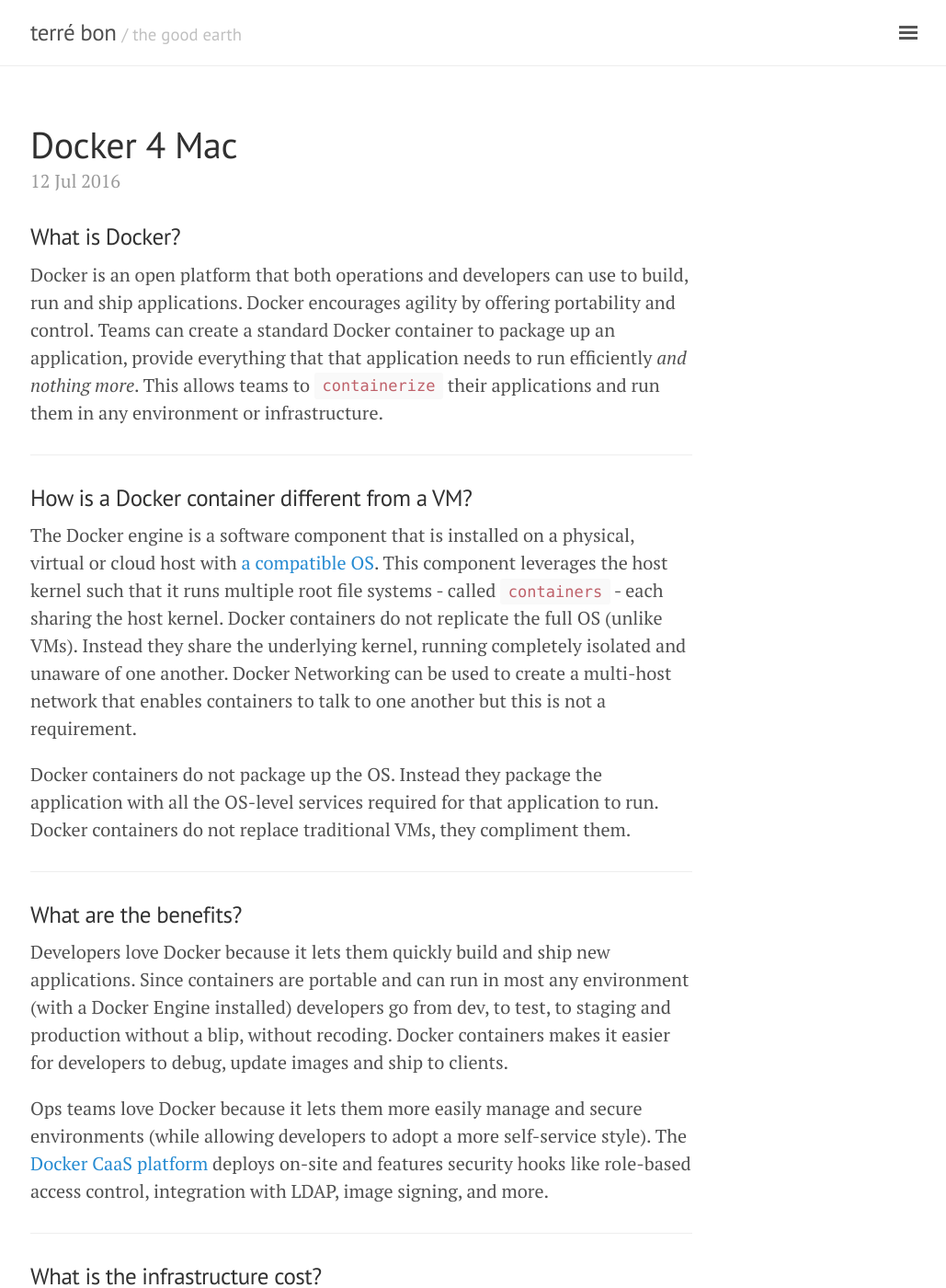
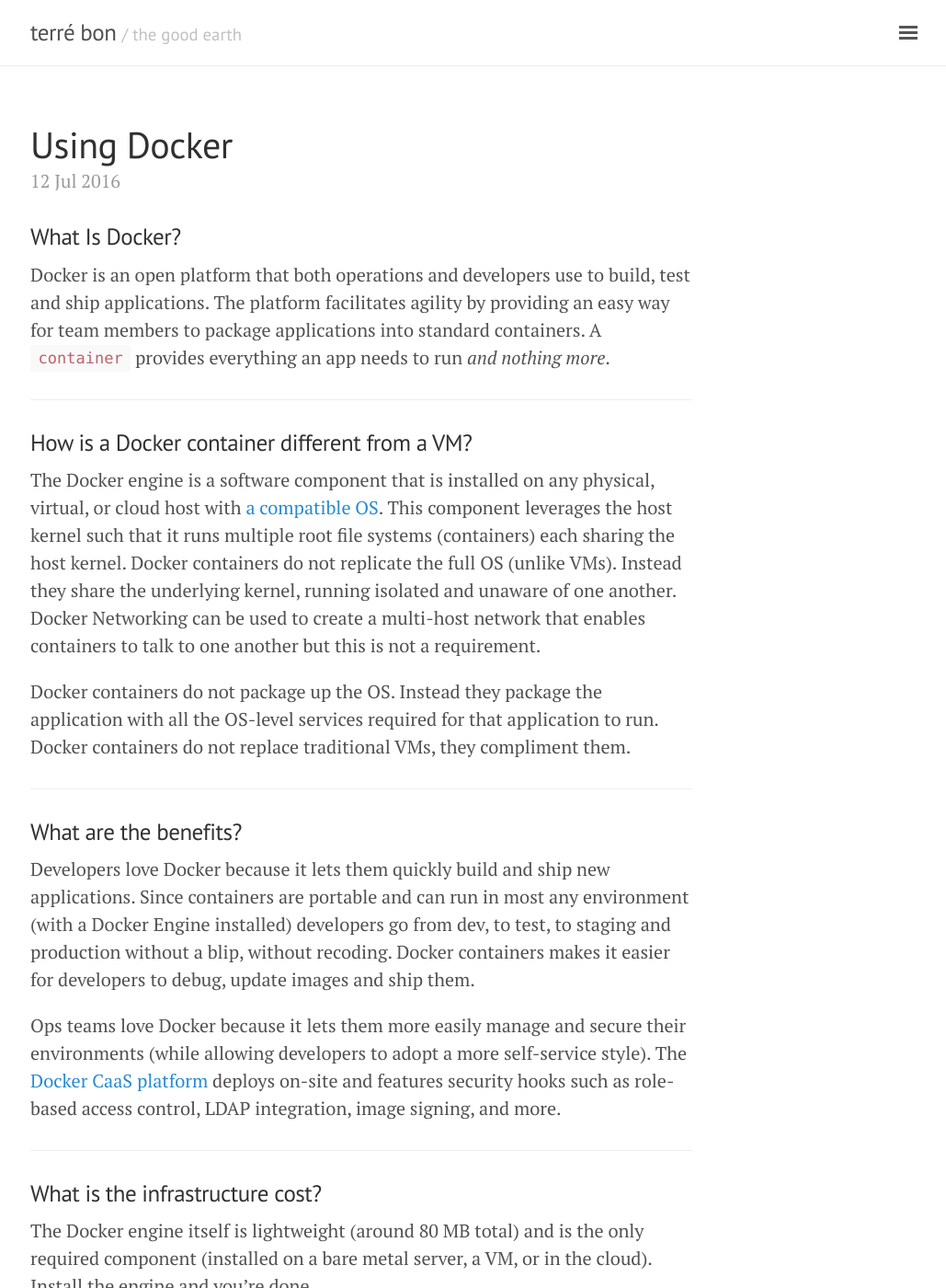
Before and after one commit to geraldmc/geraldmc.github.io, a Jekyll site: the page built from _posts/2016-07-12-docker-mac.md, in a window 1280 px wide and 1400 px high. Shown: the whole window at 92% size, without its empty margins (247-1276 px from the left). Built offline with Jekyll 4.4.1, drawn with Linux system fonts in a browser that asks for light colours; some of the changed text lies outside the part shown.

Commit message:
cleans up my grammar

```diff
--- a/_posts/2016-07-12-docker-mac.md
+++ b/_posts/2016-07-12-docker-mac.md
@@ -1,20 +1,20 @@
 ---
 layout: post
-title: Docker 4 Mac
+title: Using Docker
 #published: false
 #tags: ['docker', 'data engineering']
 
 ---
 
-### What is Docker?
+### What Is Docker?
 
-Docker is an open platform that both operations and developers can use to build, run and ship  applications. Docker encourages agility by offering portability and control. Teams can create a standard Docker container to package up an application, provide everything that that application needs to run efficiently *and nothing more*. This allows teams to `containerize` their applications and run them in any environment or infrastructure.
+Docker is an open platform that both operations and developers use to build, test and ship applications. The platform facilitates agility by providing an easy way for team members to package applications into standard containers. A `container` provides everything an app needs to run *and nothing more*.
 
 ---
 
 ### How is a Docker container different from a VM?
 
-The Docker engine is a software component that is installed on a physical, virtual or cloud host with [a compatible OS](http://linuxbsdos.com/2015/04/04/6-operating-systems-designed-just-for-docker-and-other-container-runtimes/). This component leverages the host kernel such that it runs multiple root file systems - called `containers` - each sharing the host kernel. Docker containers do not replicate the full OS (unlike VMs). Instead they share the underlying kernel, running completely isolated and unaware of one another. Docker Networking can be used to create a multi-host network that enables containers to talk to one another but this is not a requirement.
+The Docker engine is a software component that is installed on any physical, virtual, or cloud host with [a compatible OS](http://linuxbsdos.com/2015/04/04/6-operating-systems-designed-just-for-docker-and-other-container-runtimes/). This component leverages the host kernel such that it runs multiple root file systems (containers) each sharing the host kernel. Docker containers do not replicate the full OS (unlike VMs). Instead they share the underlying kernel, running isolated and unaware of one another. Docker Networking can be used to create a multi-host network that enables containers to talk to one another but this is not a requirement.
 
 Docker containers do not package up the OS. Instead they package the application with all the OS-level services required for that application to run. Docker containers do not replace traditional VMs, they compliment them.
 
@@ -22,21 +22,21 @@ Docker containers do not package up the OS. Instead they package the application
 
 ### What are the benefits?
 
-Developers love Docker because it lets them quickly build and ship new applications. Since containers are portable and can run in most any environment (with a Docker Engine installed) developers go from dev, to test, to staging and production without a blip, without recoding. Docker containers makes it easier for developers to debug, update images and ship to clients.
+Developers love Docker because it lets them quickly build and ship new applications. Since containers are portable and can run in most any environment (with a Docker Engine installed) developers go from dev, to test, to staging and production without a blip, without recoding. Docker containers makes it easier for developers to debug, update images and ship them.
 
-Ops teams love Docker because it lets them more easily manage and secure environments (while allowing developers to adopt a more self-service style). The [Docker CaaS platform](https://blog.docker.com/2016/02/containers-as-a-service-caas/) deploys on-site and features security hooks like role-based access control, integration with LDAP, image signing, and more.
+Ops teams love Docker because it lets them more easily manage and secure their environments (while allowing developers to adopt a more self-service style). The [Docker CaaS platform](https://blog.docker.com/2016/02/containers-as-a-service-caas/) deploys on-site and features security hooks such as role-based access control, LDAP integration, image signing, and more.
 
 ---
 
 ### What is the infrastructure cost?
 
-The Docker engine itself is a very lightweight (around 80 MB total) component that is installed on a bare metal server, a VM or in the cloud. This is the only infrastructure needed.
+The Docker engine itself is lightweight (around 80 MB total) and is the only required component (installed on a bare metal server, a VM, or in the cloud). Install the engine and you're done.
 
 ---
 
 ### Can Docker help manage my infrastructure?
 
-Docker isn’t designed to manage infrastructure (the platform itself is infrastructure agnostic). Instead, it *manages applications* and helps to ensure that apps run smoothly, regardless of infrastructure. This provides the agility, portability and control necessary to forget about infrastructure. What you can't forget about your team is still responsible for.
+Docker isn’t designed to manage infrastructure (the platform itself is infrastructure agnostic). Instead, it *manages applications* and helps ensure that they'll run smoothly, regardless of infrastructure. This provides the agility, portability and control necessary to forget about infrastructure. What you can't forget about your team is still responsible for.
 
 ---
 
@@ -46,11 +46,11 @@ The answer depends on your environment, the size of your application and the amo
 
 ---
 
-### What is Docker 4 Mac?
+### Getting started
 
-An easy was to get started with Docker is to download [Docker for Mac](https://www.docker.com/products/docker#/mac) (or [Docker Windows](https://www.docker.com/products/docker#/mac)). Each is a newly-native installation of Docker. From here you can start by creating a `Dockerfile`. This is where all application configurations are determined and is the blueprint for a Docker Image.
+An easy way to get started with Docker is with [Docker for Mac](https://www.docker.com/products/docker#/mac) (or [Docker Windows](https://www.docker.com/products/docker#/windows)). Each provides a native installation and from here you'll start by creating a `Dockerfile`. This is the blueprint of a Docker Image, where all application configurations are specified.
 
-One misconception about Docker is a by-product of its current focus on microservices. Docker is great for microservice-based apps, but it can just as well be used to containerize large monolithic applications. Docker containers package any application (monolithic or distributed) and can migrate workloads to any infrastructure.
+One misconception about Docker is a by-product of its current focus on microservices. Docker is great for microservice-based apps, but it works just as well to containerize large applications. Docker containers package any application (monolithic or distributed) and can migrate workloads to any infrastructure.
 
 
 ---
--- a/_posts/2016-07-14-simple-luigi.md
+++ b/_posts/2016-07-14-simple-luigi.md
@@ -4,7 +4,7 @@ Instead of the familiar XML or yaml configurations, Luigi lets you create a Pyth
 
 ### Basics
 
-`Task` is a key abstraction and forms the basic building block of a Luigi pipeline. Pipelines are built by chaining together Tasks to form a series of dependencies. The `requires` method of the Task object is what allows a directed graph of dependency to take shape. Whatever input is required to run a subsequent task, i.e. input from a db query, a screen scrape, or any combination, is referenced in this block.
+The `Task` abstraction provides the basic building block of a Luigi pipeline. Pipelines are built by chaining together Tasks to form a series of dependencies. The `requires` method of the Task object is what allows a directed graph of dependency to take shape. Whatever input is required to run a subsequent task, i.e. input from a db query, a screen scrape, or any combination, is referenced in this block.
 
 With input provided by the requires method, the `run` method defines what you do with the preceding input. Finally, `output` is where you store the result.
 
```
Also changed, not shown: _posts/2016-07-13-luigi-in-orbit.md (+4 -5 lines).
